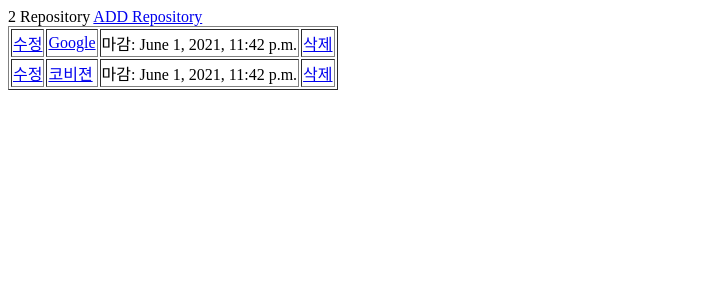
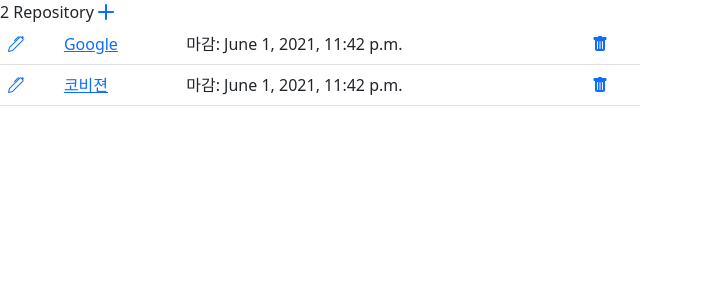
Before and after one commit to chohyeryung/Jathub, a Django app: page / in a window 1280 px wide. Shown: the top 300 px of the page, without its empty margins (0-703 px from the left). Run offline with Django 3.2, Linux system fonts and the light colour scheme; data comes from the database, SQL or seed files in the repository.

Commit message:
apply bootstrap(Css: table, icons, button)

```diff
--- a/config/templates/base.html
+++ b/config/templates/base.html
@@ -3,6 +3,8 @@
 <head>
     <meta charset="UTF-8">
     <title>{% block title %}{% endblock %}</title>
+    <link href="https://cdn.jsdelivr.net/npm/bootstrap@5.0.1/dist/css/bootstrap.min.css" rel="stylesheet" integrity="sha384-+0n0xVW2eSR5OomGNYDnhzAbDsOXxcvSN1TPprVMTNDbiYZCxYbOOl7+AMvyTG2x" crossorigin="anonymous">
+    <link rel="stylesheet" href="https://cdn.jsdelivr.net/npm/bootstrap-icons@1.5.0/font/bootstrap-icons.css">
 </head>
 <body>
 {% block content %}
--- a/jat/templates/jat/repository_detail.html
+++ b/jat/templates/jat/repository_detail.html
@@ -4,13 +4,13 @@
 
 {% block content %}
     {{ repository.name }}
-    <a href="{% url 'jat:introduction_add' repository_pk=repository.id %}">Add Introduction</a>
-    <table border="1">
+    <a href="{% url 'jat:introduction_add' repository_pk=repository.id %}"><i class="bi bi-plus-circle-fill"></i></a>
+    <table class="table">
         <tbody>
         {% for introduction in repository.introduction_set.all %}
             <tr>
                 <td><a href="{% url 'jat:introduction_detail' repository_pk=repository.id pk=introduction.id %}">Version {{ introduction.version }}</a></td>
-                <td><a href="{% url 'jat:introduction_delete' repository_pk=repository.id pk=introduction.id%}">삭제</a></td>
+                <td><a href="{% url 'jat:introduction_delete' repository_pk=repository.id pk=introduction.id%}"><i class="bi bi-trash-fill"></i></a></td>
             </tr>
         {% endfor %}
         </tbody>
--- a/jat/templates/jat/repository_list.html
+++ b/jat/templates/jat/repository_list.html
@@ -4,15 +4,15 @@
 
 {% block content %} {# ctrl alt l -> 포멧 맞추기 #}
     {{ repository_list.count }} Repository
-    <a href="{% url 'jat:repository_add' %}">ADD Repository</a>
-    <table border="1">
+    <a href="{% url 'jat:repository_add' %}"><i class="bi bi-plus-lg"></i></a>
+    <table class="table w-50">
         <tbody>
         {% for repository in repository_list %}
             <tr>
-                <td><a href="{% url 'jat:repository_modify' pk=repository.id %}">수정</a></td>
+                <td class="align-middle"><a href="{% url 'jat:repository_modify' pk=repository.id %}"><i class="bi bi-pen"></i></a></td>
                 <td><a href="{% url 'jat:repository_detail' pk=repository.id %}">{{ repository.name }}</a></td>
                 <td>마감: {{ repository.deadline }}</td>
-                <td><a href="{% url 'jat:repository_delete' pk=repository.id %}">삭제</a></td>
+                <td class="align-middle"><a href="{% url 'jat:repository_delete' pk=repository.id %}"><i class="bi bi-trash-fill"></i></a></td>
             </tr>
         {% endfor %}
         </tbody>
```
Also changed, not shown: jat/templates/jat/introduction_detail.html (+4 -4 lines).
